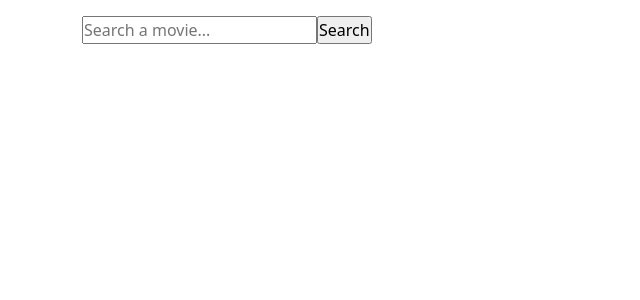
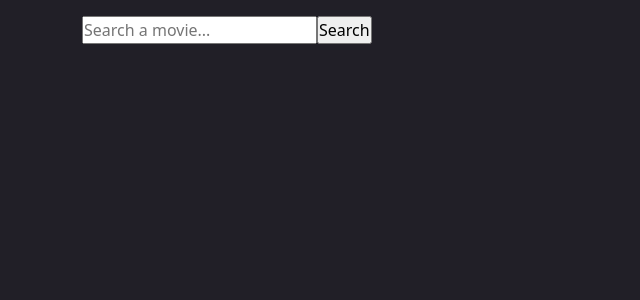
Before and after one commit to ClaudioLeone/vite-boolflix, a Vue app: page / in a window 1280 px wide. Shown: the top 300 px of the page, without its empty margins (0-640 px from the left). Built offline with nearby package versions, Linux system fonts and the light colour scheme.

Commit message:
Added 'vue-lang-code-flags', switched language strings in actual flags, switched default light theme to dark via 'general.scss' style sheet

```diff
--- a/package.json
+++ b/package.json
@@ -12,7 +12,8 @@
     "axios": "^1.3.5",
     "bootstrap": "^5.2.3",
     "sass": "^1.62.0",
-    "vue": "^3.2.47"
+    "vue": "^3.2.47",
+    "vue-lang-code-flags": "^1.0.13"
   },
   "devDependencies": {
     "@vitejs/plugin-vue": "^4.1.0",
--- a/src/App.vue
+++ b/src/App.vue
@@ -2,10 +2,12 @@
   import { store } from "./store";
   import axios from "axios";
   import AppSearchBar from './components/AppSearchBar.vue';
+  import LangFlag from 'vue-lang-code-flags';
 
   export default {
     components: {
-      AppSearchBar
+      AppSearchBar,
+      LangFlag
     },
     data() {
       return {
@@ -13,16 +15,33 @@
       }
     },
     methods: {
+      // pushQryToArr() {
+      //   store.languages = [];
+      //   axios.get(`https://api.themoviedb.org/3/search/tv?api_key=${store.apiKey}&query=${store.query}`).then(resp => {
+      //     let totResults = resp.data.results.length;
+      //     console.log(totResults);
+
+      //     for (let i = 0; i < totResults;) {
+      //       store.languages.push(resp.data.results[i]['original_language']);
+      //       i++;
+      //     }
+      //     console.log(store.languages);
+
+      //     return store.languages;
+      //   });
+      // },
       getQuery() {
         store.query = this.store.query.trim();
 
         if(store.query) {
+          // this.pushQryToArr();
+
           axios.get(`https://api.themoviedb.org/3/search/tv?api_key=${store.apiKey}&query=${store.query}`).then(resp => {
-          console.log(resp.data.results);
-          store.films = resp.data.results;
-        })
+            console.log(resp);
+            store.films = resp.data.results;
+          })
         }
-      }
+      },
     },
   }
 </script>
@@ -31,7 +50,12 @@
   <AppSearchBar @search="getQuery"/>
   <div>
     <ul>
-      <li v-for="film in store.films"><strong>Name:</strong> <i>{{film.name}}</i> ||| <strong>Original name:</strong> <i>{{film.original_name}}</i> ||| <strong>Language:</strong> <i>{{film.original_language}}</i> ||| <strong>Vote:</strong> <i>{{ film.vote_average }}</i></li>
+      <li v-for="film in store.films">
+        <strong>Name:</strong> <i>{{film.name}}</i> |||
+        <strong>Original name:</strong> <i>{{ film.original_name }}</i> |||
+        <strong>Language:</strong> <lang-flag :iso="film.original_language" /> |||
+        <strong>Vote:</strong> <i>{{ film.vote_average }}</i>
+      </li>
     </ul>
   </div>
 </template>
--- a/src/main.js
+++ b/src/main.js
@@ -1,5 +1,5 @@
-import { createApp } from 'vue'
-import '../src/style/general.scss'
-import App from './App.vue'
+import { createApp } from 'vue';
+import '../src/style/general.scss';
+import App from './App.vue';
 
 createApp(App).mount('#app')
--- a/src/store.js
+++ b/src/store.js
@@ -4,5 +4,6 @@ export const store = reactive ({
     films: [],
     series: [],
     apiKey: "edbcf579036b742560f87310411fab3b",
-    query: ""
+    query: "",
+    languages: []
 });
--- a/src/style/general.scss
+++ b/src/style/general.scss
@@ -5,3 +5,8 @@
     padding: 0;
     box-sizing: border-box;
 }
+
+body {
+    color: white;
+    background-color: #211f27;
+}
```
Also changed, not shown: src/partials/props.vue (added), 1 other file (tests, documents, lock files or other folders).
